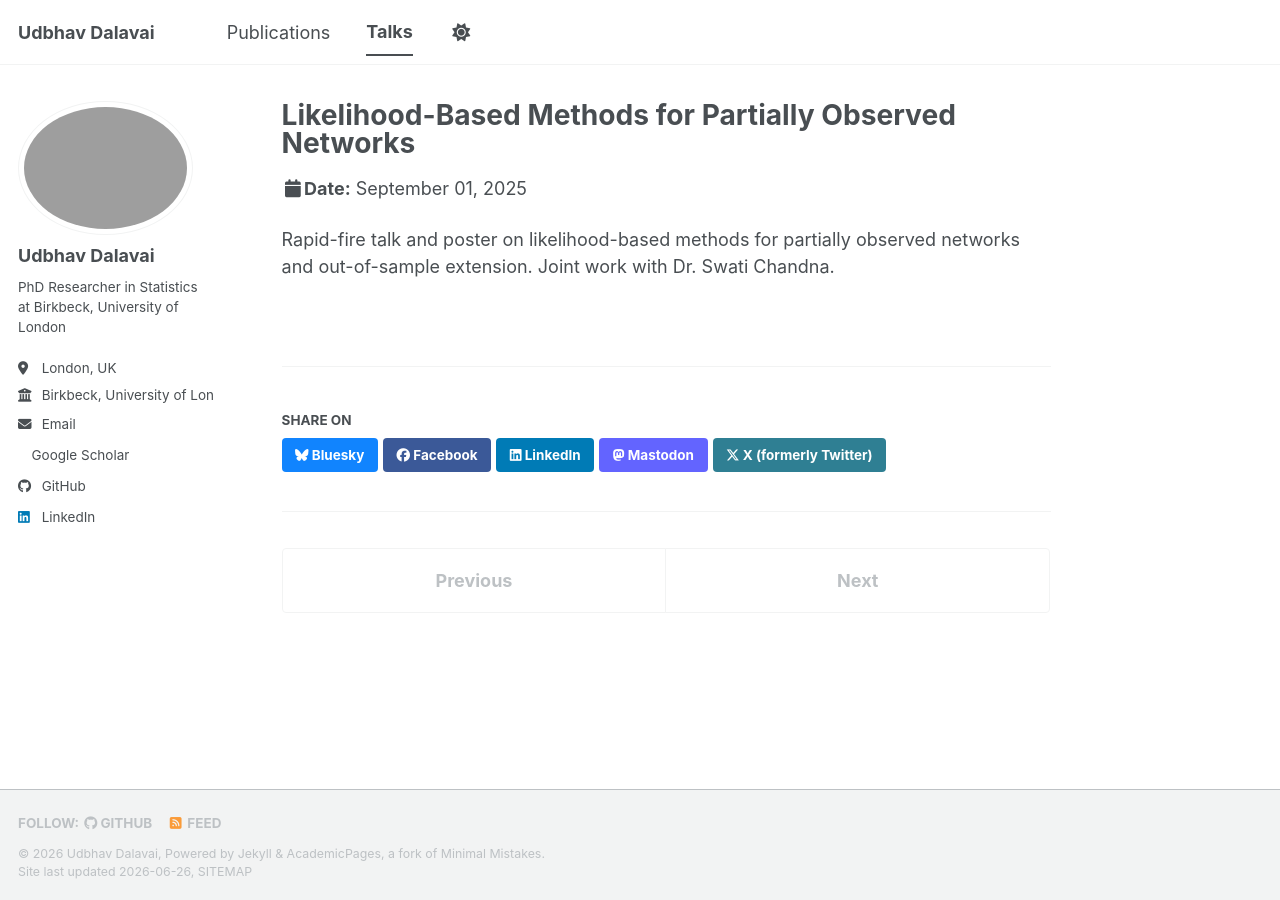
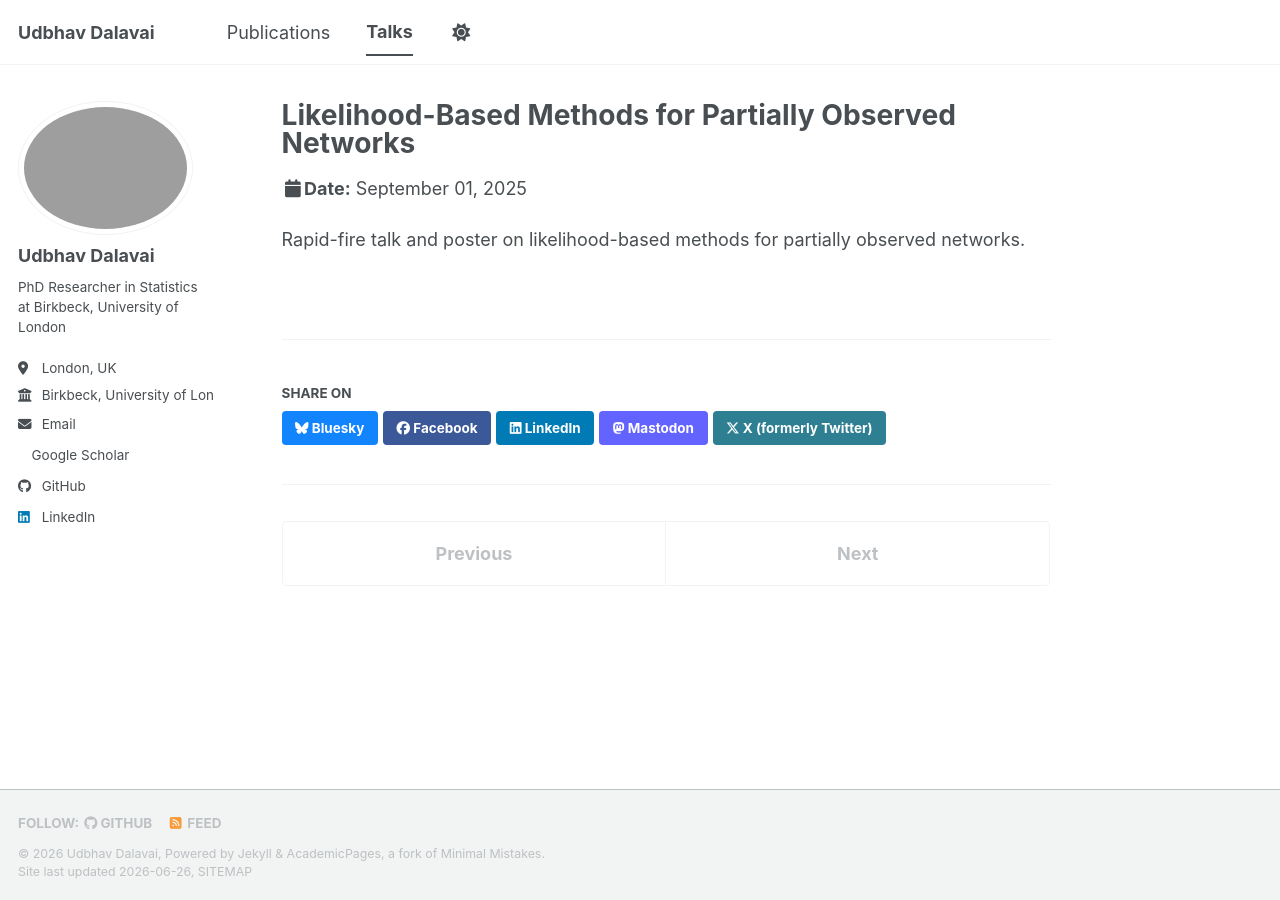
Before and after one commit to Udbhav-Dalavai/Udbhav-Dalavai.github.io, a Jekyll site: the page built from _talks/2025-09-01-rss-edinburgh.md, in a window 1280 px wide. Built offline with Jekyll 4.4.1, drawn with Linux system fonts in a browser that asks for light colours; a style sheet for code colours, icons or effects is not loaded.

Commit message:
Trim RSS talk description

```diff
--- a/_talks/2025-09-01-rss-edinburgh.md
+++ b/_talks/2025-09-01-rss-edinburgh.md
@@ -8,4 +8,4 @@
 location: "Edinburgh, UK"
 ---
 
-Rapid-fire talk and poster on likelihood-based methods for partially observed networks and out-of-sample extension. Joint work with Dr. Swati Chandna.
+Rapid-fire talk and poster on likelihood-based methods for partially observed networks.
```
